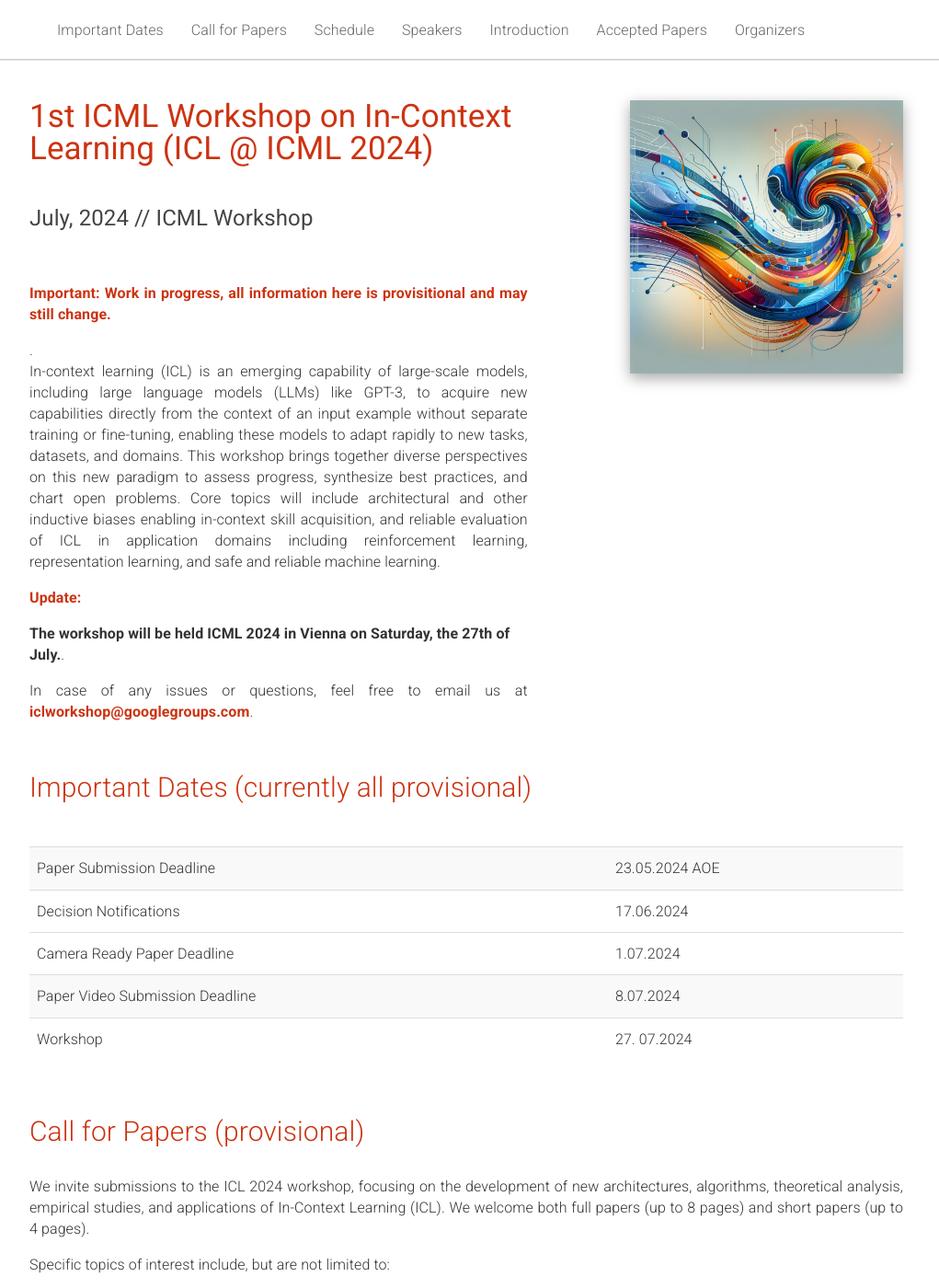
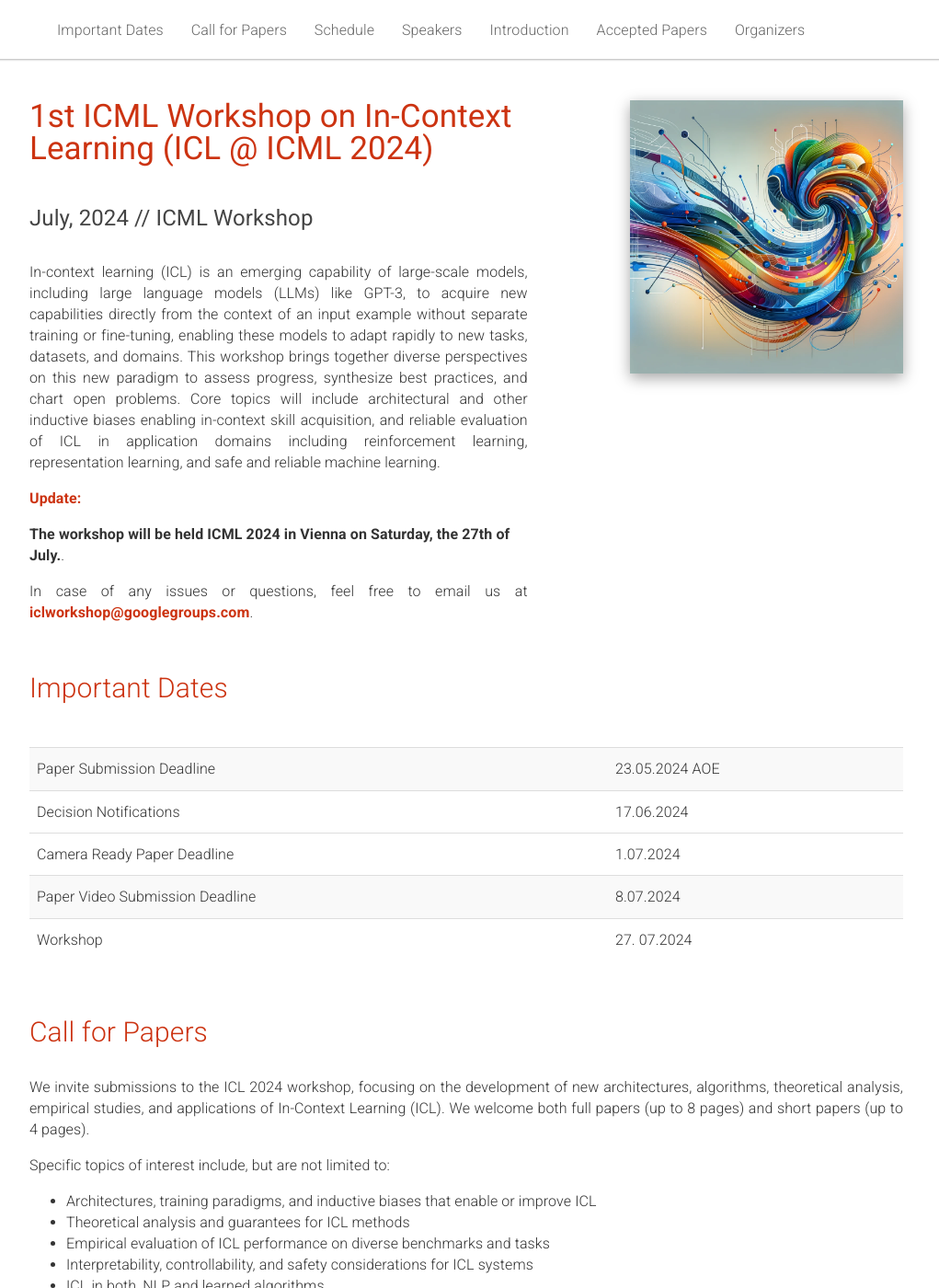
Before and after one commit to iclworkshop/iclworkshop.github.io, a Jekyll site: the page built from _pages/home.md, in a window 1280 px wide and 1400 px high. Shown: the whole window at 92% size, without its empty margins (133-1154 px from the left). Built offline with Jekyll 4.4.1, drawn with Linux system fonts in a browser that asks for light colours; some of the changed text lies outside the part shown.

Commit message:
Remove Provisional

```diff
--- a/_pages/home.md
+++ b/_pages/home.md
@@ -15,8 +15,6 @@ acknowledgements: ""
     <br>
     <h4>July, 2024 // ICML Workshop</h4>
     <br>
-    <br>
-    <p style="color:#c31;"><b>Important: Work in progress, all information here is provisitional and may still change.</b></p>.
 <p>
 In-context learning (ICL) is an emerging capability of large-scale models, including large language models (LLMs) like GPT-3, to acquire new capabilities directly from the context of an input example without separate training or fine-tuning, enabling these models to adapt rapidly to new tasks, datasets, and domains. This workshop brings together diverse perspectives on this new paradigm to assess progress, synthesize best practices, and chart open problems. Core topics will include architectural and other inductive biases enabling in-context skill acquisition, and reliable evaluation of ICL in application domains including reinforcement learning, representation learning, and safe and reliable machine learning.
     </p>
@@ -173,7 +171,7 @@ In-context learning (ICL) is an emerging capability of large-scale models, inclu
 
 <div class="row" id="dates">
   <div class="col-xs-12">
-    <h2>Important Dates (currently all provisional)</h2>
+    <h2>Important Dates</h2>
   </div>
 </div>
 
@@ -215,7 +213,7 @@ In-context learning (ICL) is an emerging capability of large-scale models, inclu
 
 <div class="row" id="cfp">
   <div class="col-xs-12">
-    <h2>Call for Papers (provisional)</h2>
+    <h2>Call for Papers</h2>
     <br />
   </div>
 </div>
@@ -255,7 +253,7 @@ In-context learning (ICL) is an emerging capability of large-scale models, inclu
 
 <div class="row" id="speakers">
   <div class="col-xs-12">
-    <h2>Speakers (currently all provisional)</h2>
+    <h2>Speakers</h2>
     <br />
   </div>
 </div>
```
